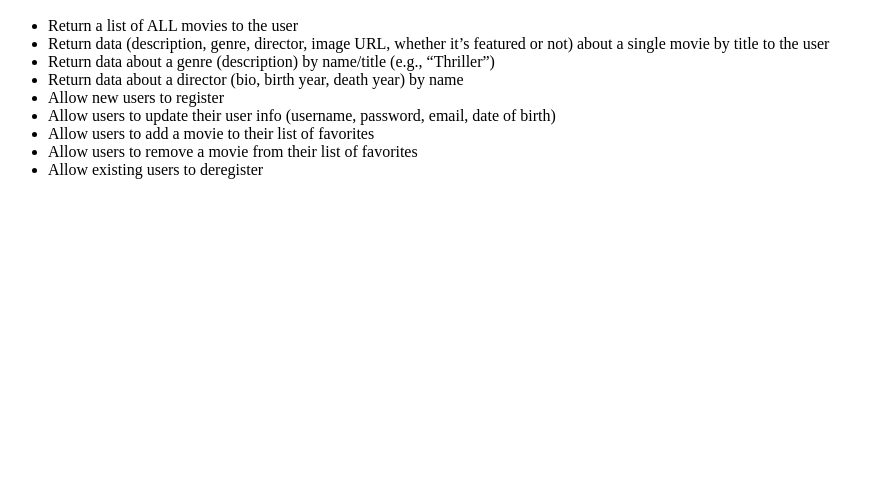
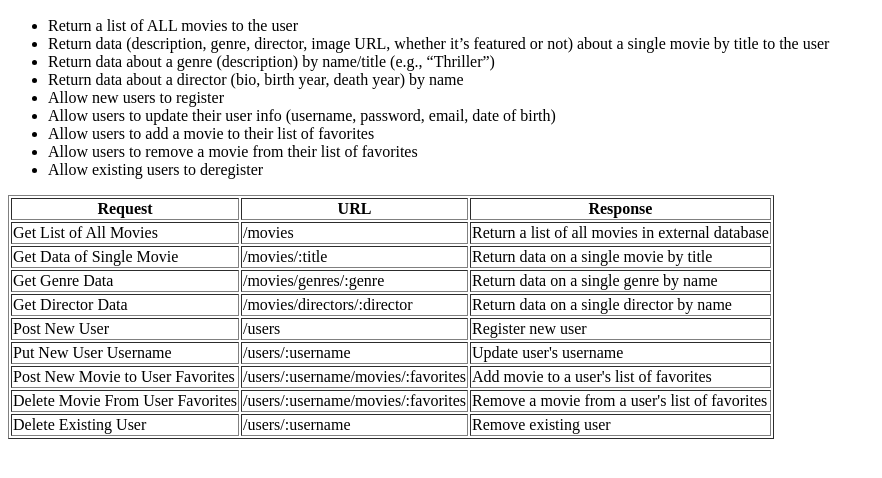
Before and after one commit to TieNewin/movie_api, a website: page express/public/documentation.html in a window 1280 px wide. Shown: the part 110-588 px from the top of the page, without its empty margins (0-882 px from the left). Drawn offline with Linux system fonts and the light colour scheme.

Commit message:
wrote express code to all endpoints and updated documentation.html

```diff
--- a/express/public/documentation.html
+++ b/express/public/documentation.html
@@ -20,5 +20,57 @@
         <li>Allow users to remove a movie from their list of favorites</li>
         <li>Allow existing users to deregister</li>
     </ul>
+    <table border="1">
+        <tr>
+            <th>Request</th>
+            <th>URL</th>
+            <th>Response</th>
+        </tr>
+        <tr>
+            <td>Get List of All Movies</td>
+            <td>/movies</td>
+            <td>Return a list of all movies in external database</td>
+        </tr>
+        <tr>
+            <td>Get Data of Single Movie</td>
+            <td>/movies/:title</td>
+            <td>Return data on a single movie by title</td>
+        </tr>
+        <tr>
+            <td>Get Genre Data</td>
+            <td>/movies/genres/:genre</td>
+            <td>Return data on a single genre by name</td>
+        </tr>
+        <tr>
+            <td>Get Director Data</td>
+            <td>/movies/directors/:director</td>
+            <td>Return data on a single director by name</td>
+        </tr>
+        <tr>
+            <td>Post New User</td>
+            <td>/users</td>
+            <td>Register new user</td>
+        </tr>
+        <tr>
+            <td>Put New User Username</td>
+            <td>/users/:username</td>
+            <td>Update user's username</td>
+        </tr>
+        <tr>
+            <td>Post New Movie to User Favorites</td>
+            <td>/users/:username/movies/:favorites</td>
+            <td>Add movie to a user's list of favorites</td>
+        </tr>
+        <tr>
+            <td>Delete Movie From User Favorites</td>
+            <td>/users/:username/movies/:favorites</td>
+            <td>Remove a movie from a user's list of favorites</td>
+        </tr>
+        <tr>
+            <td>Delete Existing User</td>
+            <td>/users/:username</td>
+            <td>Remove existing user</td>
+        </tr>
+    </table>
 </body>
 </html>
```
Also changed, not shown: express/index.js (+38 -45 lines).
